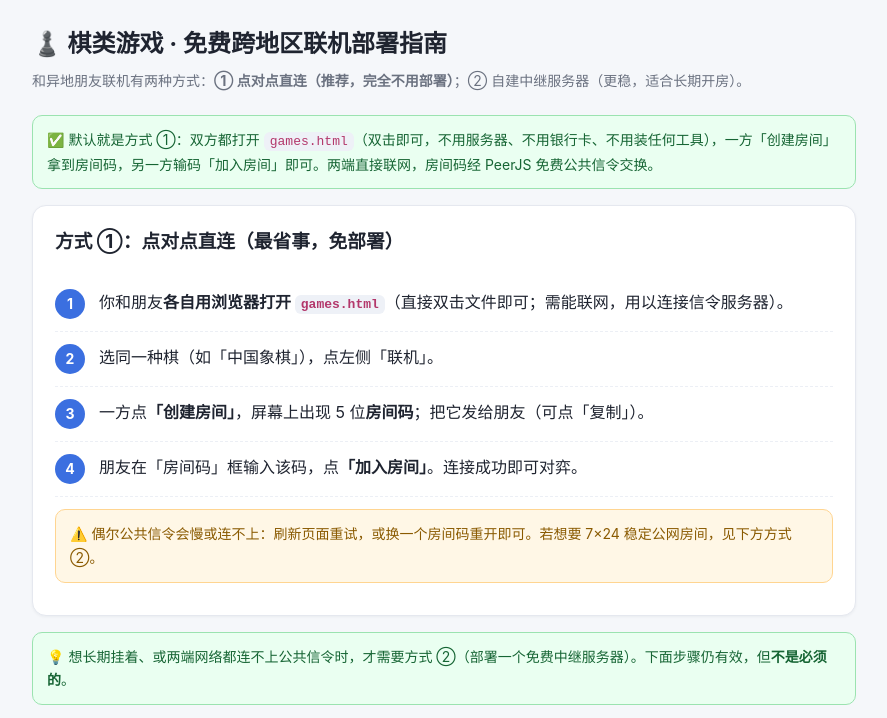
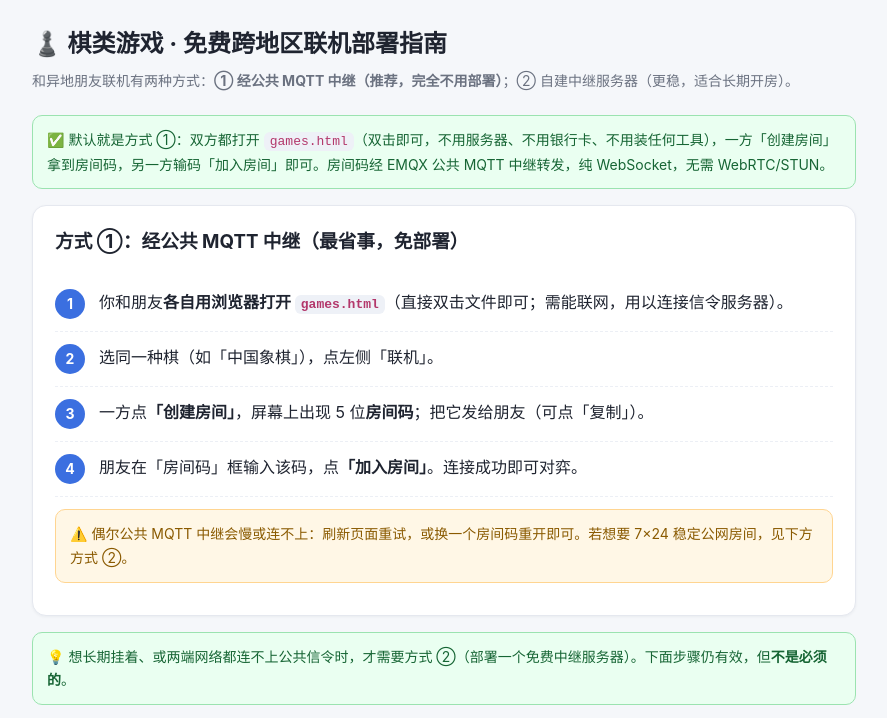
Before and after one commit to wss542/xxyyy, a website: page DEPLOY.html in a window 1280 px wide. Shown: the top 718 px of the page, without its empty margins (196-1083 px from the left). Drawn offline with Linux system fonts and the light colour scheme.

```diff
--- a/DEPLOY.html
+++ b/DEPLOY.html
@@ -26,17 +26,17 @@
 <body>
 <div class="wrap">
   <h1>♟️ 棋类游戏 · 免费跨地区联机部署指南</h1>
-  <p class="sub">和异地朋友联机有两种方式：<b>① 点对点直连（推荐，完全不用部署）</b>；② 自建中继服务器（更稳，适合长期开房）。</p>
+  <p class="sub">和异地朋友联机有两种方式：<b>① 经公共 MQTT 中继（推荐，完全不用部署）</b>；② 自建中继服务器（更稳，适合长期开房）。</p>
 
-  <div class="ok">✅ 默认就是方式 ①：双方都打开 <code>games.html</code>（双击即可，不用服务器、不用银行卡、不用装任何工具），一方「创建房间」拿到房间码，另一方输码「加入房间」即可。两端直接联网，房间码经 PeerJS 免费公共信令交换。</div>
+  <div class="ok">✅ 默认就是方式 ①：双方都打开 <code>games.html</code>（双击即可，不用服务器、不用银行卡、不用装任何工具），一方「创建房间」拿到房间码，另一方输码「加入房间」即可。房间码经 EMQX 公共 MQTT 中继转发，纯 WebSocket，无需 WebRTC/STUN。</div>
 
   <div class="card">
-    <h3 style="margin-top:0">方式 ①：点对点直连（最省事，免部署）</h3>
+    <h3 style="margin-top:0">方式 ①：经公共 MQTT 中继（最省事，免部署）</h3>
     <div class="step"><span class="num">1</span><div>你和朋友<b>各自用浏览器打开 <code>games.html</code></b>（直接双击文件即可；需能联网，用以连接信令服务器）。</div></div>
     <div class="step"><span class="num">2</span><div>选同一种棋（如「中国象棋」），点左侧「联机」。</div></div>
     <div class="step"><span class="num">3</span><div>一方点<b>「创建房间」</b>，屏幕上出现 5 位<b>房间码</b>；把它发给朋友（可点「复制」）。</div></div>
     <div class="step"><span class="num">4</span><div>朋友在「房间码」框输入该码，点<b>「加入房间」</b>。连接成功即可对弈。</div></div>
-    <div class="warn">⚠️ 偶尔公共信令会慢或连不上：刷新页面重试，或换一个房间码重开即可。若想要 7×24 稳定公网房间，见下方方式 ②。</div>
+    <div class="warn">⚠️ 偶尔公共 MQTT 中继会慢或连不上：刷新页面重试，或换一个房间码重开即可。若想要 7×24 稳定公网房间，见下方方式 ②。</div>
   </div>
 
   <div class="ok">💡 想长期挂着、或两端网络都连不上公共信令时，才需要方式 ②（部署一个免费中继服务器）。下面步骤仍有效，但<b>不是必须的</b>。</div>
```
